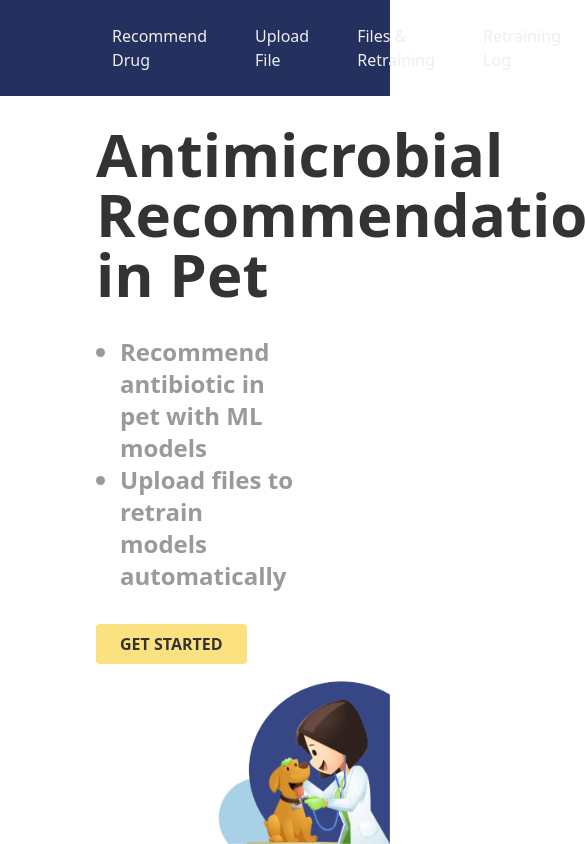
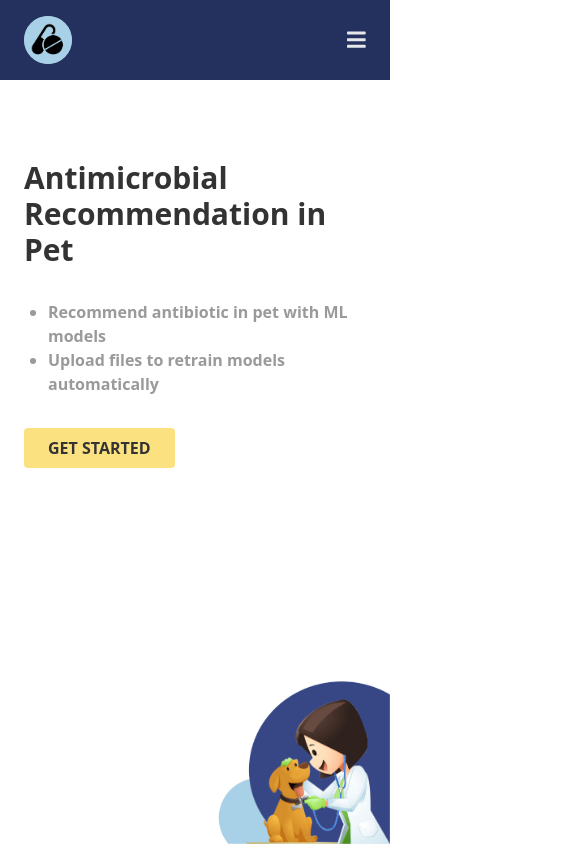
Before and after one commit to rawitsara-ym/Antimicrobial-Recommendation-Frontend, a Vue app: page / in a window 390 px wide. Shown: the top 844 px of the page, 585 px wide, since content can reach past the window. Built offline with nearby package versions, Linux system fonts and the light colour scheme; what vue3-apexcharts would draw is missing.

Commit message:
responsive nav bar and home page

```diff
--- a/src/App.vue
+++ b/src/App.vue
@@ -1,6 +1,6 @@
 <template>
   <nav-bar/>
-  <div class="px-24 pt-nav">
+  <div class="px-6 md:px-8 lg:px-20 pt-nav">
     <router-view/>
   </div>
 </template>
@@ -25,10 +25,10 @@ export default {
   color: #2c3e50;
 } */
 .h-full-screen {
-  height: calc(100vh - 72px);
+  height: calc(100vh - 80px);
 }
 .pt-nav {
-  padding-top: 72px;
+  padding-top: 80px;
 }
 .bg-blue-1 {
   background-color: #24305E;
--- a/src/components/NavBar.vue
+++ b/src/components/NavBar.vue
@@ -1,22 +1,58 @@
 <template>
-  <nav class="bg-blue-1 fixed inset-x-0 z-40">
-    <div class="px-24 flex flex-row justify-between items-center">
-      <router-link to="/"><img src="../assets/drug-logo.png" alt="logo" class="w-12 h-12 bg-blue-3 rounded-full"></router-link>
-      <ul class="flex py-6 font-medium text-white-1 gap-x-4">
-        <li class="px-4 hover-yellow"><router-link active-class="active" to="/recommend-drug">Recommend Drug</router-link></li>
-        <li class="px-4 hover-yellow"><router-link active-class="active" to="/upload-file">Upload File</router-link></li>
-        <li class="px-4 hover-yellow"><router-link active-class="active" to="/files-retraining">Files & Retraining</router-link></li>
-        <li class="px-4 hover-yellow"><router-link active-class="active" to="/retraining-log">Retraining Log</router-link></li>
-        <li class="px-4 hover-yellow"><router-link active-class="active" to="/dashboard">Dashboard</router-link></li>
-        <li class="px-4 hover-yellow"><router-link active-class="active" to="/configuration">Configuration</router-link></li>
-      </ul>
+  <nav class="px-6 md:px-8 lg:px-20 flex justify-between items-center flex-wrap bg-blue-1 fixed inset-x-0 z-40">
+    <div class="w-full lg:w-auto flex justify-between items-center py-4">
+      <router-link @click="goHome" to="/"><img src="../assets/drug-logo.png" alt="logo" class="w-12 h-12 bg-blue-3 rounded-full"></router-link>
+      <div class="block lg:hidden float-right cursor-pointer"
+        @click="toggleMenu">
+        <font-awesome-icon icon="bars" size="lg" class="text-gray-200"/>
+      </div>
     </div>
+    <ul v-if="show_menu" class="block lg:flex py-6 lg:py-0 font-medium text-white-1 gap-x-2">
+      <li class="px-2 hover-yellow py-4" @click="toggleMenu"><router-link active-class="active" to="/recommend-drug">Recommend Drug</router-link></li>
+      <li class="px-2 hover-yellow py-4" @click="toggleMenu"><router-link active-class="active" to="/upload-file">Upload File</router-link></li>
+      <li class="px-2 hover-yellow py-4" @click="toggleMenu"><router-link active-class="active" to="/files-retraining">Files & Retraining</router-link></li>
+      <li class="px-2 hover-yellow py-4" @click="toggleMenu"><router-link active-class="active" to="/retraining-log">Retraining Log</router-link></li>
+      <li class="px-2 hover-yellow py-4" @click="toggleMenu"><router-link active-class="active" to="/dashboard">Dashboard</router-link></li>
+      <li class="px-2 hover-yellow py-4" @click="toggleMenu"><router-link active-class="active" to="/configuration">Configuration</router-link></li>
+    </ul>
   </nav>
 </template>
 
 <script>
 export default {
   name: 'Navbar',
+  data() {
+    return {
+      show_menu: true,
+      screen_width: window.innerWidth,
+    }
+  },
+  mounted() {
+    window.addEventListener("resize", this.resizeEvent);
+    if (window.innerWidth < 1024) {
+      this.show_menu = false;
+    }
+  },
+  unmounted() {
+    window.removeEventListener("resize", this.resizeEvent);
+  },
+  methods: {
+    goHome() {
+      if (this.show_menu == true) {
+        this.show_menu = false;
+      }
+    },
+    toggleMenu() {
+      if (window.innerWidth < 1024) {
+        this.show_menu = !this.show_menu;
+      }
+    },
+    resizeEvent() {
+      if (window.innerWidth >= 1024) {
+        this.show_menu = true;
+      }
+    },
+  },
 }
 </script>
 
--- a/src/views/Home.vue
+++ b/src/views/Home.vue
@@ -1,13 +1,17 @@
 <template>
   <div class="bg-style" :style="`background-image: url(${background});`"></div>
-  <div class="flex flex-col justify-center h-full-screen pb-32">
-    <p class="text-6xl font-semibold text-gray-1">Antimicrobial</p>
-    <p class="text-6xl font-semibold text-gray-1">Recommendation in Pet</p>
+  <div class="flex flex-col lg:justify-center h-full-screen pb-32 md:space-y-12">
+    <div
+      class="text-3xl md:text-5xl font-semibold text-gray-1 md:space-y-2 mt-20 "
+    >
+      <p>Antimicrobial</p>
+      <p>Recommendation in Pet</p>
+    </div>
     <ul class="list-disc ml-6 my-8">
-      <li class="text-2xl font-semibold text-gray-2">
+      <li class="text-md md:text-2xl font-semibold text-gray-2">
         Recommend antibiotic in pet with ML models
       </li>
-      <li class="text-2xl font-semibold text-gray-2">
+      <li class="text-md md:text-2xl font-semibold text-gray-2">
         Upload files to retrain models automatically
       </li>
     </ul>
```
